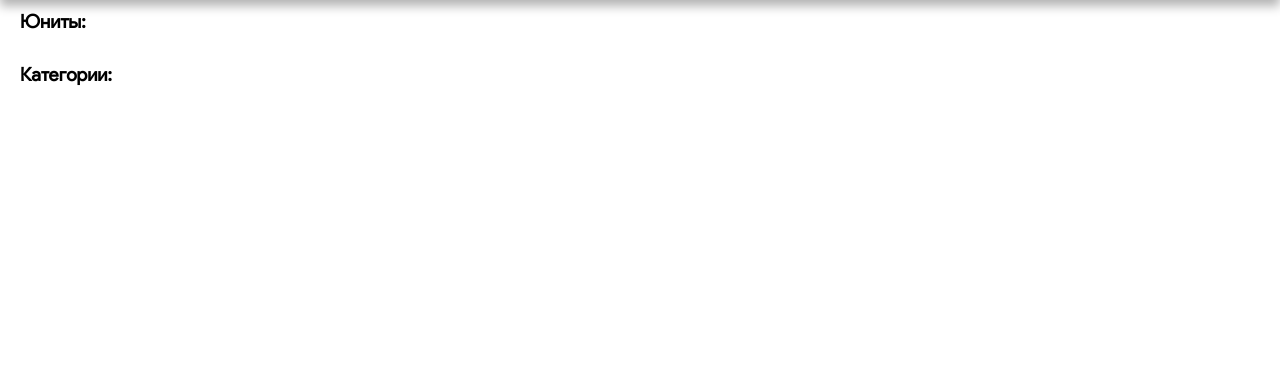
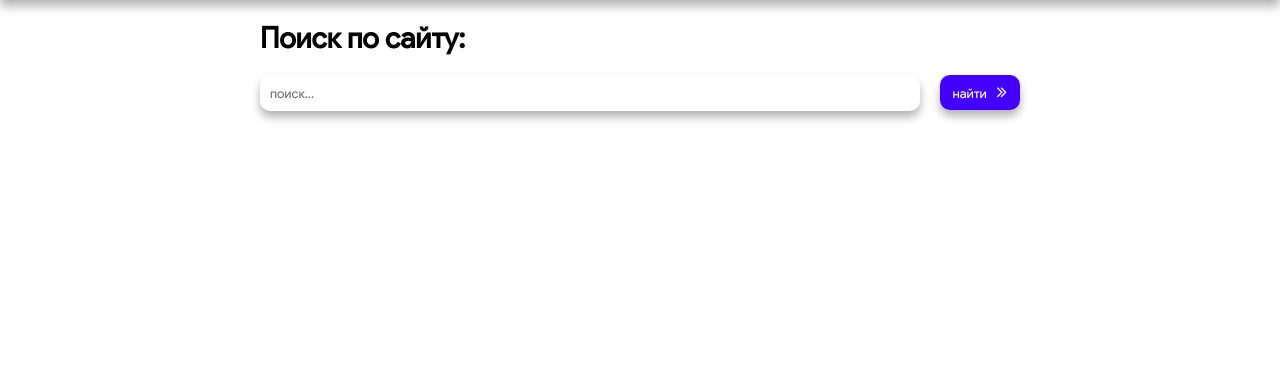
Before and after one commit to pronix575/darmebel, a Django app: a page that uses store/templates/store/base.html in a window 1280 px wide. Shown: the part 50-420 px from the top of the page. Run offline with Django 3.2, Linux system fonts and the light colour scheme; data that the repository does not hold is empty; some libraries are stand-ins or nearby versions.

Commit message:
search is done

```diff
--- a/store/static/store/css/search.css
+++ b/store/static/store/css/search.css
@@ -13,19 +13,35 @@
 	margin-top: 35px;
 }
 
-.search-flex-wrap {
-	width: 800px;
-	display: flex;
-	justify-content: space-between;
-	z-index: inherit;
+.uuu, .paragrah {
+	color: #343434;
 }
 
-.search-wrap input {
-	width: 800;
+.searchFieldInput {
+	width: 100%;
 	border: none;
 	box-shadow: 0 6px 10px rgb(0,0,0,.3);
 	border-radius: 10px;
-	padding: 10px;
+	padding: 10px 20px 10px 10px;
+}
+
+.searchField {
+	display: flex;
+	margin-top: 20px;
+}
+
+.submitButton {
+	align-items: center;
+	height: 35px;
+	display: flex;
+	justify-content: space-around;
+	border: none;
+	align-items: center;
+	box-shadow: 0 6px 10px rgb(0,0,0,.3);
+	border-radius: 10px;
+	padding: 10px 13px 10px 13px;
+	color: white;
+	background: #4400ff;
 }
 
 .close {
--- a/store/templates/store/about_us.html
+++ b/store/templates/store/about_us.html
@@ -2,4 +2,8 @@
 
 {% block content %}
 
+<style type="text/css">
+	.menu-about_us { border-bottom: 3px solid #4400ff; }
+</style>
+
 {% endblock %}
--- a/store/templates/store/base.html
+++ b/store/templates/store/base.html
@@ -61,8 +61,8 @@
 			<ul>
 				<li class="menu-main"><a href="/" style="">Главная</a></li>
 				<li class="menu-catalog"><a href="/categories">Каталог</a></li>
-				<li class="menu-contacts"><a href="">Контакты</a></li>
-				<li class="menu-about_us"><a href="">О нас</a></li>
+				<li class="menu-contacts"><a href="/contacts">Контакты</a></li>
+				<li class="menu-about_us"><a href="about us">О нас</a></li>
 			</ul>
 		</div>
 
--- a/store/templates/store/contacts.html
+++ b/store/templates/store/contacts.html
@@ -2,4 +2,8 @@
 
 {% block content %}
 
+<style type="text/css">
+	.menu-contacts { border-bottom: 3px solid #4400ff; }
+</style>
+
 {% endblock %}
--- a/store/templates/store/search_results.html
+++ b/store/templates/store/search_results.html
@@ -11,19 +11,55 @@
 			}
 		</style>
 
-	<h3 class="uuu">Юниты:</h3>
+	<style type="text/css">
+		.search { border-bottom: 3px solid #4400ff; }
+	</style>
 
-	{% for work in works %}
+	<div class="contentBlockWrap" style="margin-top: 20px;">
+		<div id="contentBlockCategories">
+			<h3 style="color: black">Поиcк по сайту:</h3>
 
-		<p class="paragraph">{{ work.name }}</p>
+			<form class="searchField" action="{% url 'search results' %}" method="get">
+				<input placeholder="поиск..." name="q" type="text" class="searchFieldInput">
+				<div style="margin-left: 20px;">
+					<button class="submitButton" type="submit">найти<i style="margin-left: 10px;" class="fa fa-angle-double-right fa-lg"></i>
+					</button>
+				</div>
+			</form>
+		</div>
+	</div>
 
-	{% endfor %}
+	<style type="text/css">
+		.footer {
+			margin-top: 20px;
+		}
+	</style>
 
-	<h3 class="uuu">Категории:</h3>
+	<div class="contentBlockWrap">
+		<div id="contentBlockCategories">
+			{% for work in works %}
+			<a href="{% url 'work_detail' pk=work.pk %}">
+				<div id="contentBlock" style="background-image: url({{ work.preview.url }});">
+					<div>
+						<p>{{ work.name }}</p></p>
+					</div>
+				</div>
+			</a>
+			{% endfor %}
+		</div>
+	</div>
 
-	{% for category in categories %}
-
-		<p class="paragraph">{{ category.name }}</p>
-
-	{% endfor %}
+	<div class="contentBlockWrap">
+		<div id="contentBlockCategories">
+			{% for category in categories %}
+			<a href="{% url 'catalogOfWorksInCategory' pk=category.pk %}">
+				<div id="contentBlock" style="background-image: url({{ category.preview.url }});">
+					<div>
+						<p>{{ category.name }}</p></p>
+					</div>
+				</div>
+			</a>
+			{% endfor %}
+		</div>
+	</div>
 {% endblock %}
--- a/store/urls.py
+++ b/store/urls.py
@@ -6,9 +6,11 @@
 
 urlpatterns = [
     path('', views.main_list, name='main_list'),
-    path('work/<int:pk>/', views.work_detail, name="work_detail"),
+    path('/work/<int:pk>/', views.work_detail, name="work_detail"),
     path('catalog/<int:pk>/', views.catalogOfWorksInCategory, name="catalogOfWorksInCategory"),
     path('categories', CategoryList.as_view()),
     path('search', views.search, name="search"),
     path('search results', views.search_list, name="search results"),
+    path('contacts', views.contacts, name="contacts"),
+    path('about us', views.about_us, name="about_us")
 ] + static(settings.STATIC_URL, document_root=settings.STATIC_ROOT)
--- a/store/views.py
+++ b/store/views.py
@@ -44,3 +44,9 @@
     return render(request, 'store/search_results.html', {
         'works': works, 'categories': categories
     })
+
+def contacts(request):
+    return render(request, 'store/contacts.html', {})
+
+def about_us(request):
+    return render(request, 'store/about_us.html', {})
```
Also changed, not shown: store/templates/store/search.html (+14 -5 lines).
